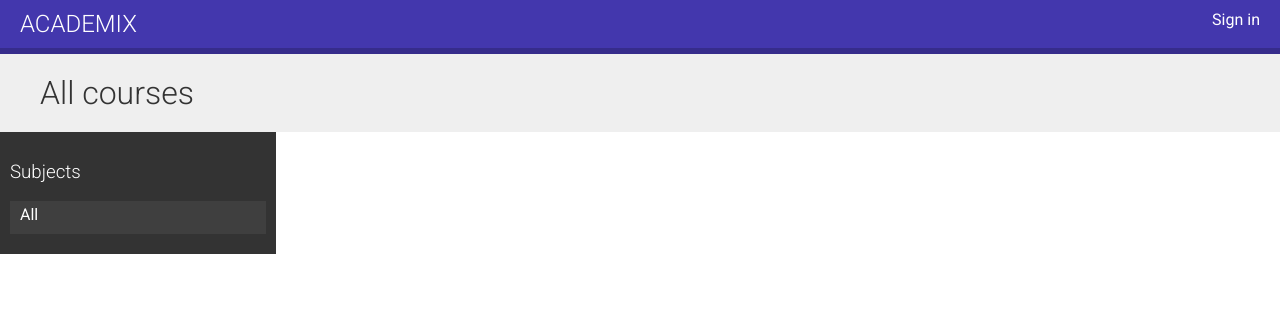
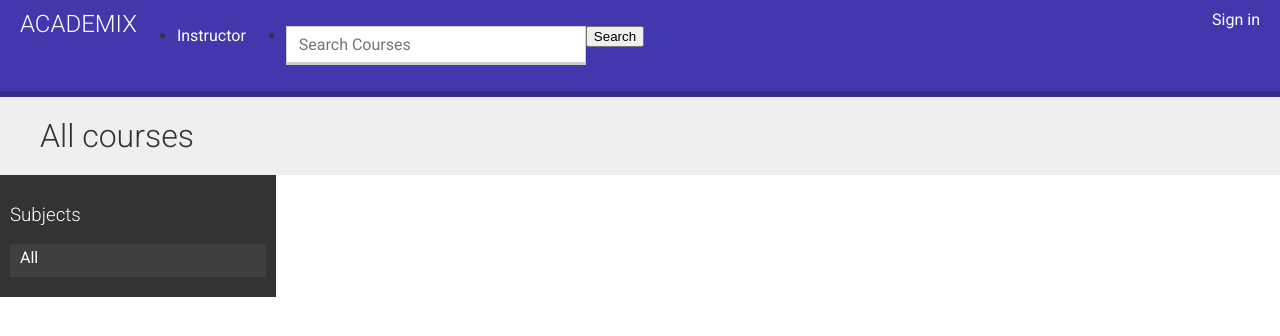
Before and after one commit to bharaddur/bounswe573-2022, a Django app: page / in a window 1280 px wide. Shown: the top 336 px of the page. Run offline with Django 3.2, Linux system fonts and the light colour scheme; data that the repository does not hold is empty; some libraries are stand-ins or nearby versions.

Commit message:
search functionality and page is added.

```diff
--- a/courses/templates/base.html
+++ b/courses/templates/base.html
@@ -11,10 +11,27 @@
         <a href="/" class="logo">Academix</a>
         <ul class="menu">
             {% if request.user.is_authenticated %}
-                <li><a href="{% url "logout" %}">Sign out</a></li>
+                <li><a href="{% url 'logout' %}">Sign out</a></li>
             {% else %}
-                <li><a href="{% url "login" %}">Sign in</a></li>
+                <li><a href="{% url 'login' %}">Sign in</a></li>
             {% endif %}
+        </ul>
+        <ul>
+            <li>
+                <a href="{% url 'manage_course_list' %}">
+
+                    Instructor
+                </a>
+            </li>
+        </ul>
+        <ul>
+            <li>
+                <form class="d-flex" method = POST action = "{% url 'search_courses' %}" >
+                    {% csrf_token %}
+                    <input class="form-control me-2" type="search" placeholder="Search Courses" aria-label="Search" name="searched">
+                    <button class="btn-outline-secondary" type="submit">Search</button>
+                </form>
+            </li>
         </ul>
     </div>
     <div id="content">
--- a/courses/urls.py
+++ b/courses/urls.py
@@ -16,6 +16,8 @@ urlpatterns = [
     path('content/order/',views.ContentOrderView.as_view(),name='content_order'),
     path('subject/<slug:subject>/', views.CourseListView.as_view(), name='course_list_subject'),
     path('<slug:slug>/', views.CourseDetailView.as_view(), name='course_detail'),
+    ##
+    path('search_courses', views.search_courses , name='search_courses'),
 
 
 
--- a/courses/views.py
+++ b/courses/views.py
@@ -184,3 +184,19 @@ class CourseDetailView(DetailView):
         context['enroll_form'] = CourseEnrollForm(initial={'course':self.object})
 
         return context
+
+## Search Function
+
+
+
+def search_courses(request):
+
+    if request.method == "POST":
+        searched = request.POST['searched']
+        courses = Course.objects.filter(title__contains = searched)
+        return render(request,
+        'courses/search_courses.html',
+        {'searched' : searched, 'courses': courses})
+
+    else:
+        return render(request, 'courses/search_courses.html', {})
--- a/mysite/settings.py
+++ b/mysite/settings.py
@@ -140,4 +140,4 @@ LOGIN_REDIRECT_URL = reverse_lazy('suser_course_list')
 
 MEDIA_URL = '/media/'
 
-MEDIA_ROOT = os.path.join(BASE_DIR, 'media/')
+MEDIA_ROOT = os.path.join( BASE_DIR, 'media/' )
--- a/mysite/urls.py
+++ b/mysite/urls.py
@@ -28,7 +28,10 @@ urlpatterns = [
     path('course/', include('courses.urls')),
     path('', CourseListView.as_view(), name='course_list'),
     path('susers/', include('susers.urls')),
-]
+    ##
+
+
+]+ static(settings.MEDIA_URL, document_root= settings.MEDIA_ROOT)
 
 if settings.DEBUG:
     urlpatterns += static(settings.MEDIA_URL,document_root=settings.MEDIA_ROOT)
```
Also changed, not shown: courses/templates/courses/search_courses.html (added, +28 -0 lines), susers/views.py (+13 -0 lines).
